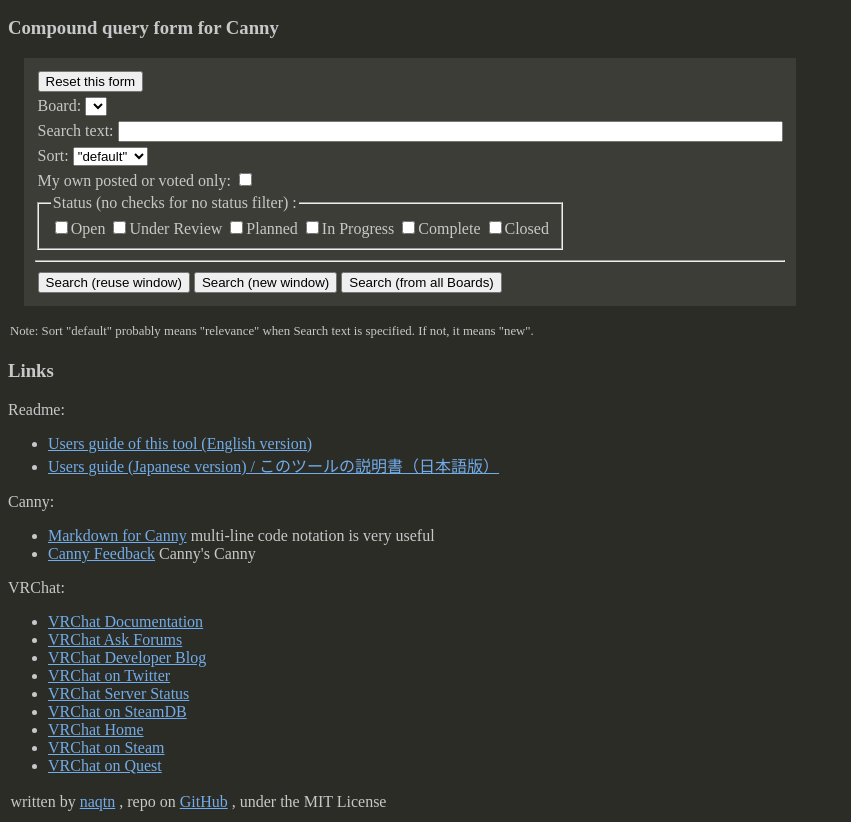
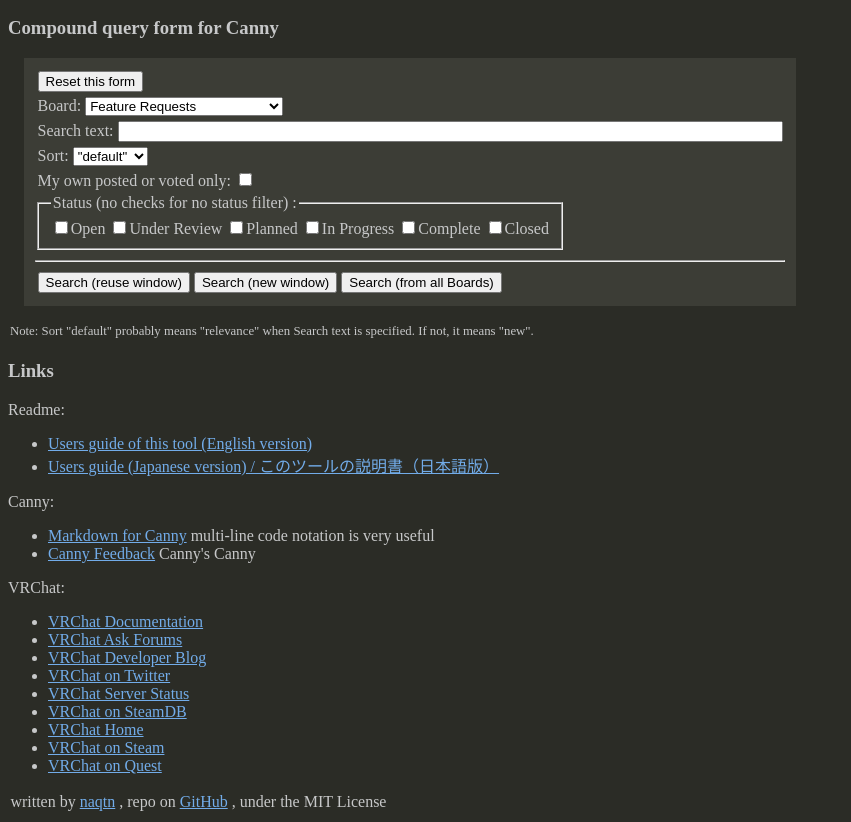
Before and after one commit to naqtn/vrchat-feedback-boards-helper, a plain HTML site: page index.html in a window 1280 px wide. Shown: the part 38-860 px from the top of the page, without its empty margins (0-851 px from the left). Drawn offline with Linux system fonts and the light colour scheme.

Commit message:
Fix list.js not found error

```diff
--- a/index.html
+++ b/index.html
@@ -237,7 +237,7 @@
         , under the MIT License
     </div>
 
-    <script src="libs/list.js-2.3.1/list.js"></script>
+    <script src="libs/list.js-2.3.1/list.min.js"></script>
     <script src="source.js"></script>
 
 </body>
```
